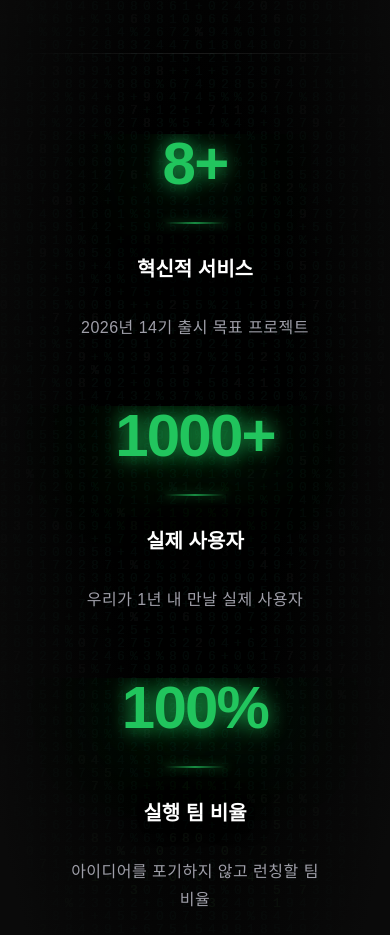
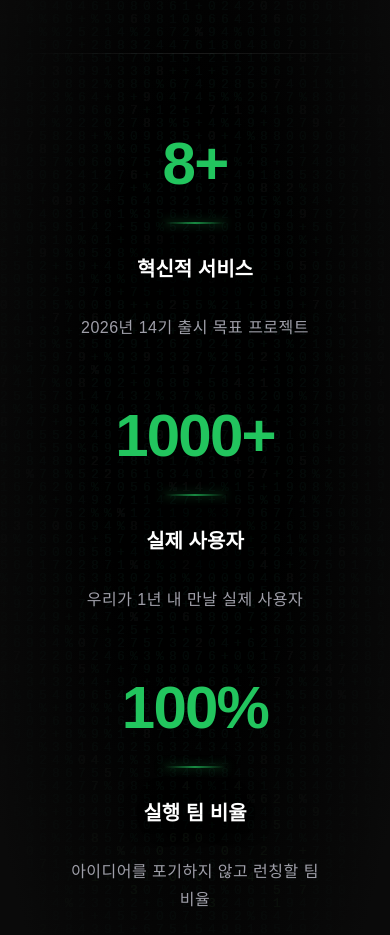
Before and after one commit to likelion-ksu-14th/ksu-likelion-web, a Next.js app: page / in a window 390 px wide. Shown: the part 2200-3135 px from the top of the page. Built offline with nearby package versions, Linux system fonts and the light colour scheme; a web font is replaced by a local one.

Commit message:
design: final mobile layout and text fix

```diff
--- a/src/components/ImpactSection.tsx
+++ b/src/components/ImpactSection.tsx
@@ -176,7 +176,7 @@ function StatCard({ target, suffix, label, sub, started, delay }: StatCardProps)
       <p
         className="impact-number text-[#22C55E]"
         style={{
-          textShadow: "0 0 20px rgba(34,197,94,0.95), 0 0 90px rgba(34,197,94,0.65)",
+          textShadow: "none",
         }}
       >
         {count}{suffix}
```
